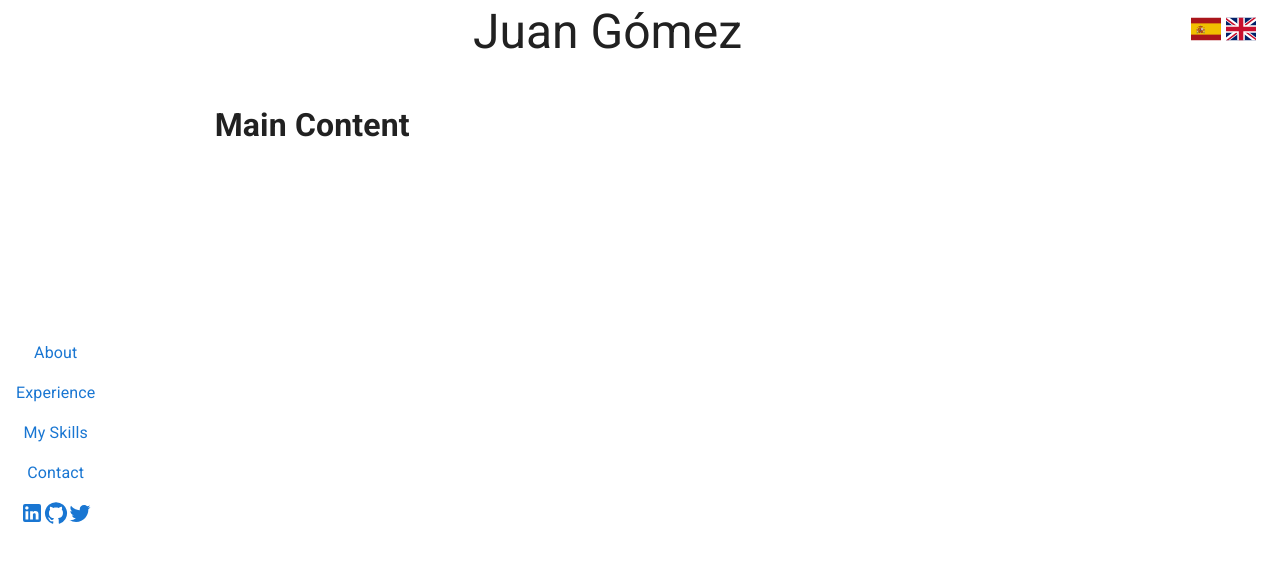
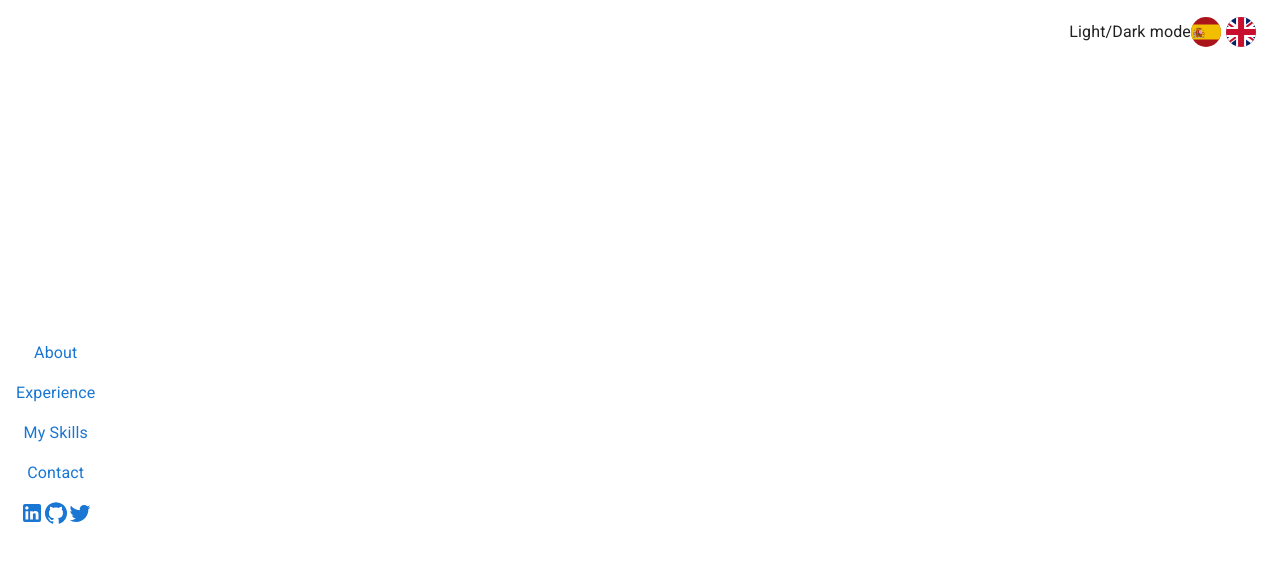
Before and after one commit to Juxn89/juangomezb, a Next.js app: page / in a window 1280 px wide. Shown: the top 562 px of the page. Built offline with nearby package versions, Linux system fonts and the light colour scheme.

Commit message:
Se agregan el layout principal a todas las pantallas

```diff
--- /dev/null
+++ b/src/components/about/AboutConntent.tsx
@@ -0,0 +1,13 @@
+import { FC } from 'react';
+import { Box, Grid } from '@mui/material';
+import Typography from '@mui/material/Typography';
+
+export const AboutConntent: FC = () => {
+  return (
+    <Box>
+      <Grid container spacing={1} style={{ height: '60vh' }}>
+        <Grid></Grid>
+      </Grid>
+    </Box>
+  )
+}
--- /dev/null
+++ b/src/components/about/index.ts
@@ -0,0 +1 @@
+export * from '@components/about/AboutConntent'
--- a/src/components/ui/Flags.tsx
+++ b/src/components/ui/Flags.tsx
@@ -1,19 +1,19 @@
-import React from 'react'
+import { FC } from 'react'
 import NextLink from 'next/link'
 import Image from 'next/image'
-import { Box, Link } from '@mui/material'
+import { Avatar, Box, Link } from '@mui/material'
 
-export const Flags = () => {
+export const Flags: FC = () => {
   return (
     <Box display='flex'>
         <NextLink href='/es/' passHref legacyBehavior>
             <Link>
-                <Image src='/assets/svg/flags/es.svg' alt='Español' width={30} height={30} style={{ marginRight: '5px' }} title='Español'/>
+                <Avatar src='/assets/svg/flags/es.svg' alt='Español' sx={{ width: 30, height: 30 }} style={{ marginRight: '5px' }} title='Español'/>
             </Link>
         </NextLink>
         <NextLink href='/es/' passHref legacyBehavior>
             <Link>
-                <Image src='/assets/svg/flags/gb.svg' alt='English' width={30} height={30} title='English' />
+                <Avatar src='/assets/svg/flags/gb.svg' alt='English' sx={{ width: 30, height: 30 }} title='English' />
             </Link>
         </NextLink>
     </Box>
--- a/src/components/ui/Menu.tsx
+++ b/src/components/ui/Menu.tsx
@@ -1,3 +1,4 @@
+import { FC } from 'react';
 import NextLink from 'next/link'
 import { Box, Link, List, ListItem } from '@mui/material';
 import LinkedInIcon from '@mui/icons-material/LinkedIn';
@@ -6,7 +7,7 @@ import TwitterIcon from '@mui/icons-material/Twitter';
 import {ListItemMenu} from '@components/ui/index';
 import { SOCIAL_NETWORKS } from '@helpers/index';
 
-export const Menu = () => {
+export const Menu: FC = () => {
   return (
     <Box>
       <Box flex={1}/>
--- a/src/components/ui/Navbar.tsx
+++ b/src/components/ui/Navbar.tsx
@@ -1,20 +1,14 @@
-import React from 'react'
+import { FC } from 'react';
 import { AppBar, Toolbar, Box } from '@mui/material';
 import Typography from '@mui/material/Typography';
 import { Flags } from '@components/ui/index';
 
-export const Navbar = () => {
+export const Navbar: FC = () => {
   return (
     <AppBar>
         <Toolbar>
             <Box flex={1}/>
-
-            <Typography variant='h3' component={'h1'}>
-                Juan G&oacute;mez
-            </Typography>
-
-            <Box flex={1}/>
-
+            <Typography>Light/Dark mode</Typography>
             <Flags />
         </Toolbar>
     </AppBar>
--- a/src/pages/index.tsx
+++ b/src/pages/index.tsx
@@ -1,10 +1,11 @@
 import { NextPage } from 'next';
-import {MainLayout} from '@components/layouts/index';
+import {MainLayout} from '@components/layouts';
+import { AboutConntent } from '@components/about';
 
 const Home: NextPage = () => {
   return (
     <MainLayout>
-      <h1>Main Content</h1>
+      <AboutConntent />
     </MainLayout>
   )
 }
```
